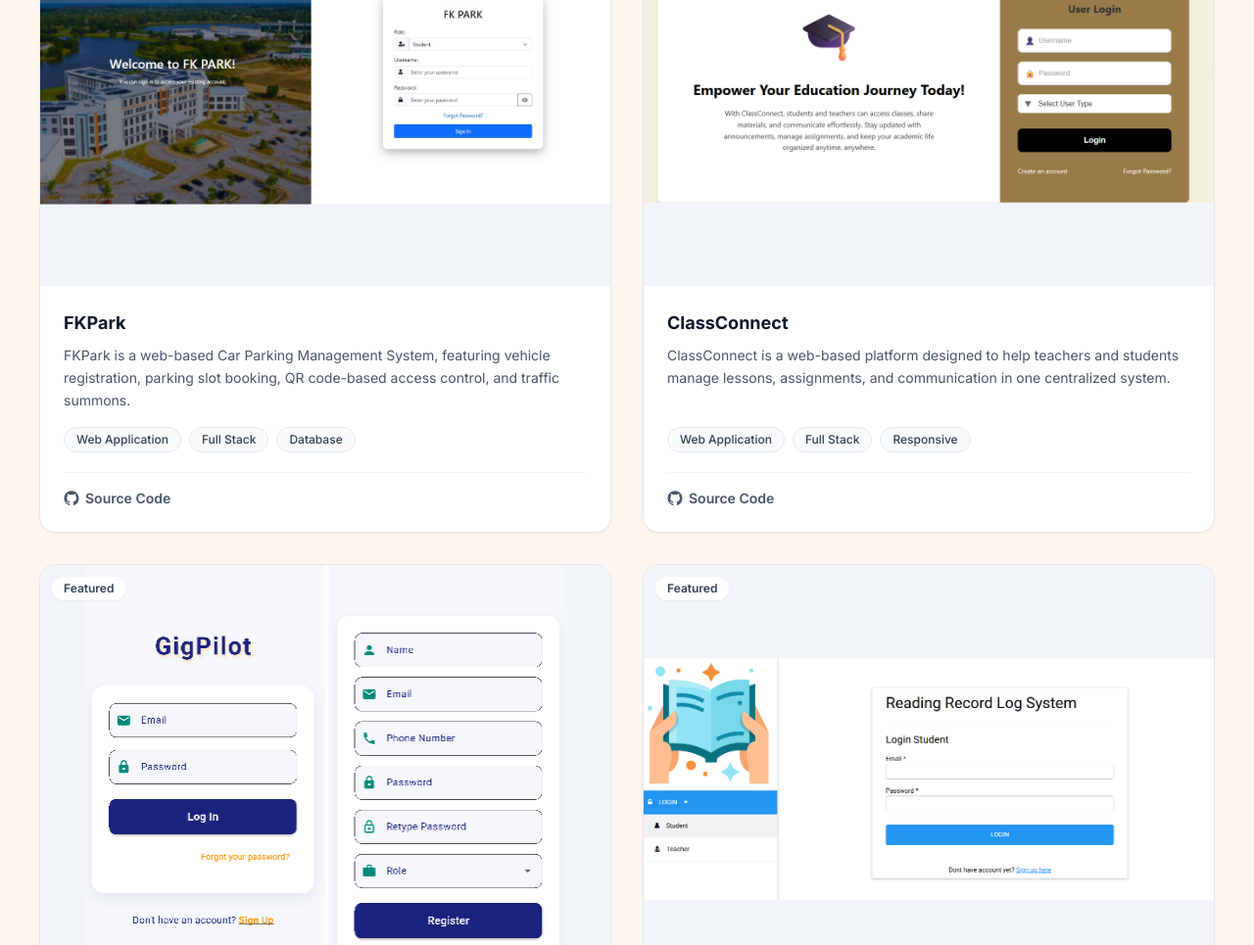
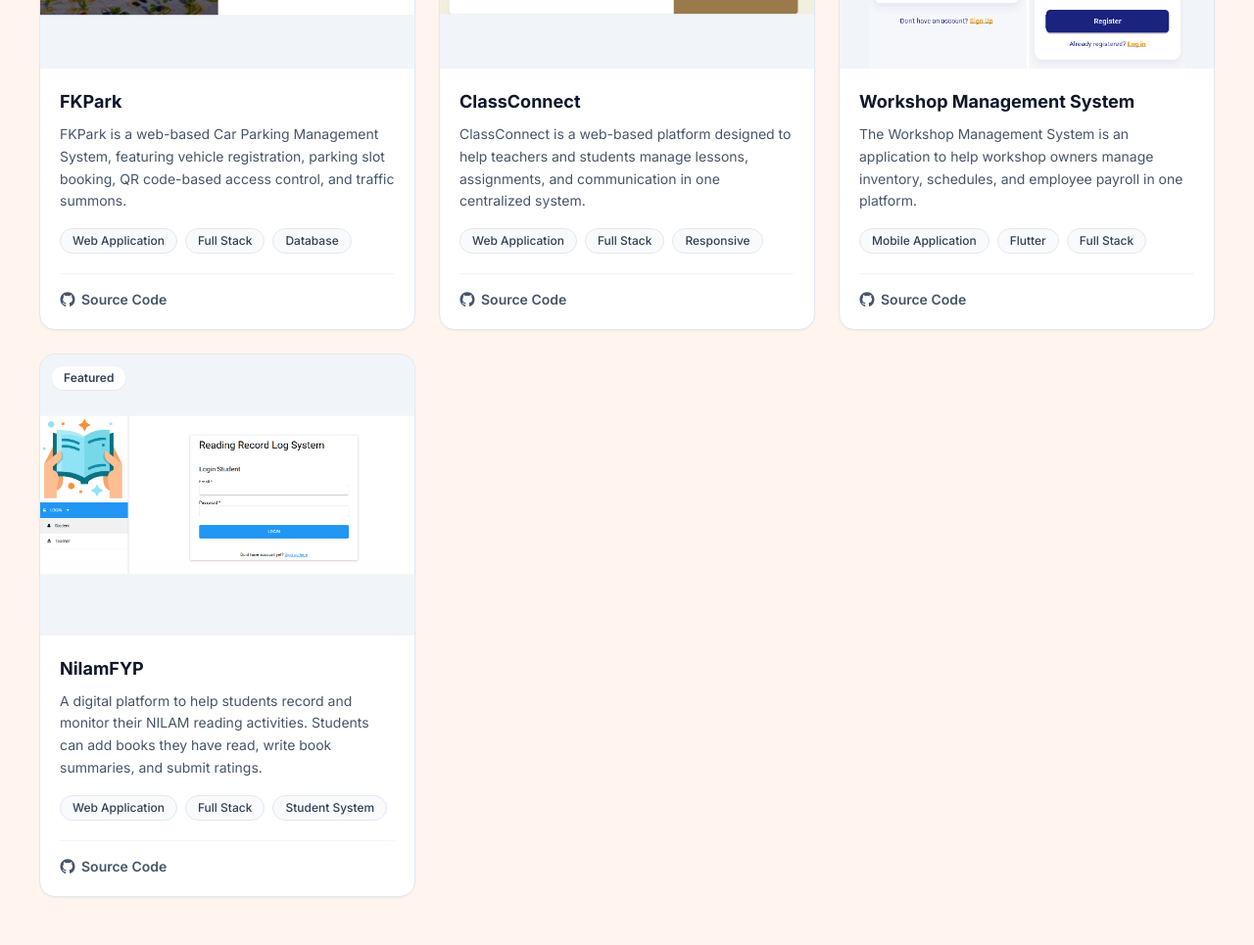
Before and after one commit to NabihahFatiny/portfolio-tiny, a Next.js app: page / in a window 1280 px wide. Shown: the part 4423-5388 px from the top of the page at 98% size. Built offline with nearby package versions, Linux system fonts and the light colour scheme.

Commit message:
resize project card and certifications

```diff
--- a/src/components/Certifications.tsx
+++ b/src/components/Certifications.tsx
@@ -25,7 +25,7 @@ export default function Certifications() {
           inverted
         />
 
-        <div className="mx-auto max-w-3xl">
+        <div className="mx-auto max-w-2xl">
           <div className="relative" style={{ perspective: "1600px" }}>
             <div
               key={cert.id}
--- a/src/components/Projects.tsx
+++ b/src/components/Projects.tsx
@@ -20,7 +20,7 @@ export default function Projects() {
           description="My software development projects showcase my experience in building web and mobile applications using Flutter and modern web development tools. They demonstrate my skills in system design, UI development and problem-solving. Visit my GitHub to explore more projects."
         />
 
-        <div className="grid grid-cols-1 gap-8 sm:grid-cols-2">
+        <div className="grid grid-cols-1 gap-6 sm:grid-cols-2 lg:grid-cols-3">
           {projects.map((project) => (
             <Card
               key={project.id}
@@ -31,7 +31,7 @@ export default function Projects() {
                   src={project.image}
                   alt={`${project.title} preview`}
                   fill
-                  sizes="(min-width: 640px) 50vw, 100vw"
+                  sizes="(min-width: 1024px) 33vw, (min-width: 640px) 50vw, 100vw"
                   className="object-cover"
                   unoptimized
                 />
@@ -42,7 +42,7 @@ export default function Projects() {
                 )}
               </div>
 
-              <div className="flex flex-1 flex-col p-6">
+              <div className="flex flex-1 flex-col p-5">
                 <h3 className="text-lg font-bold text-slate-900 dark:text-white">
                   {project.title}
                 </h3>
```
